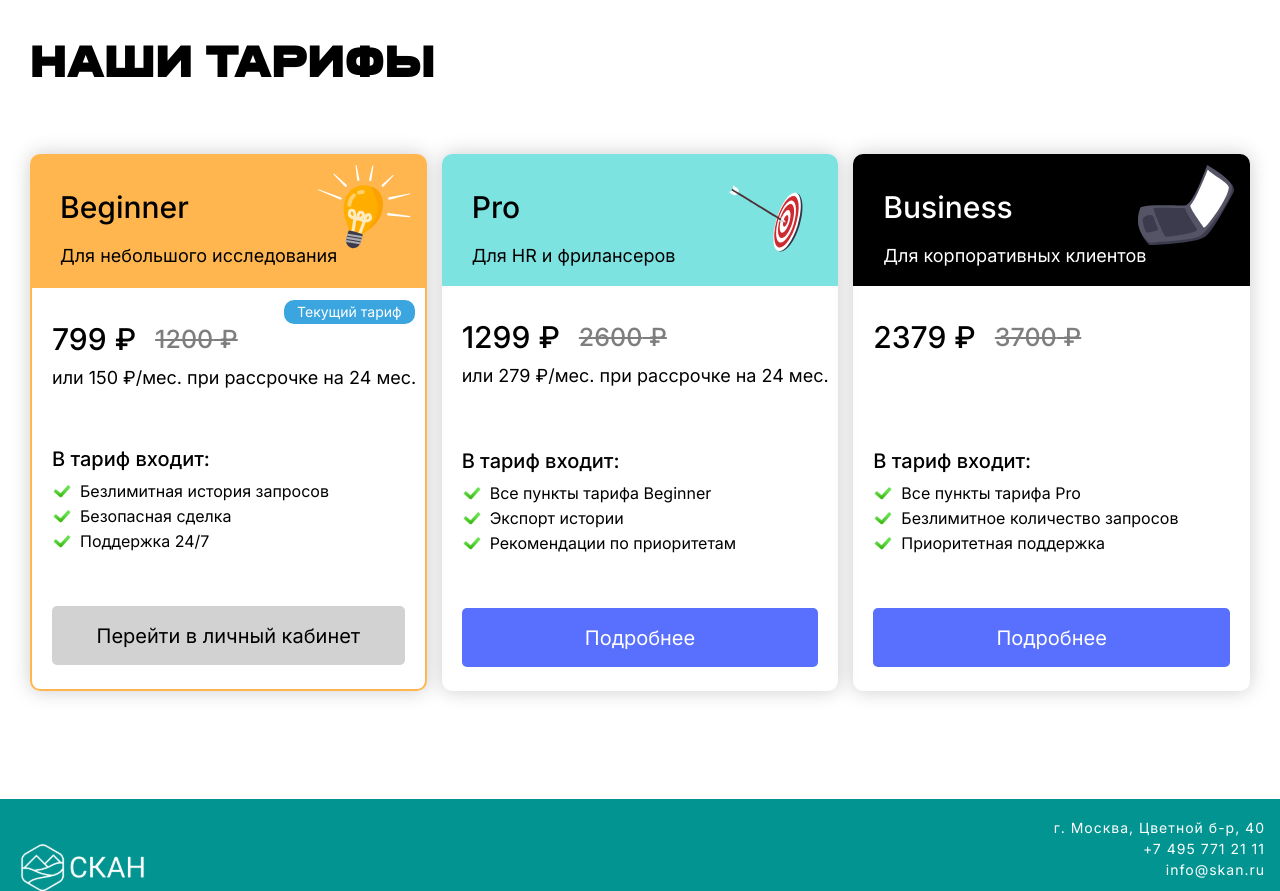
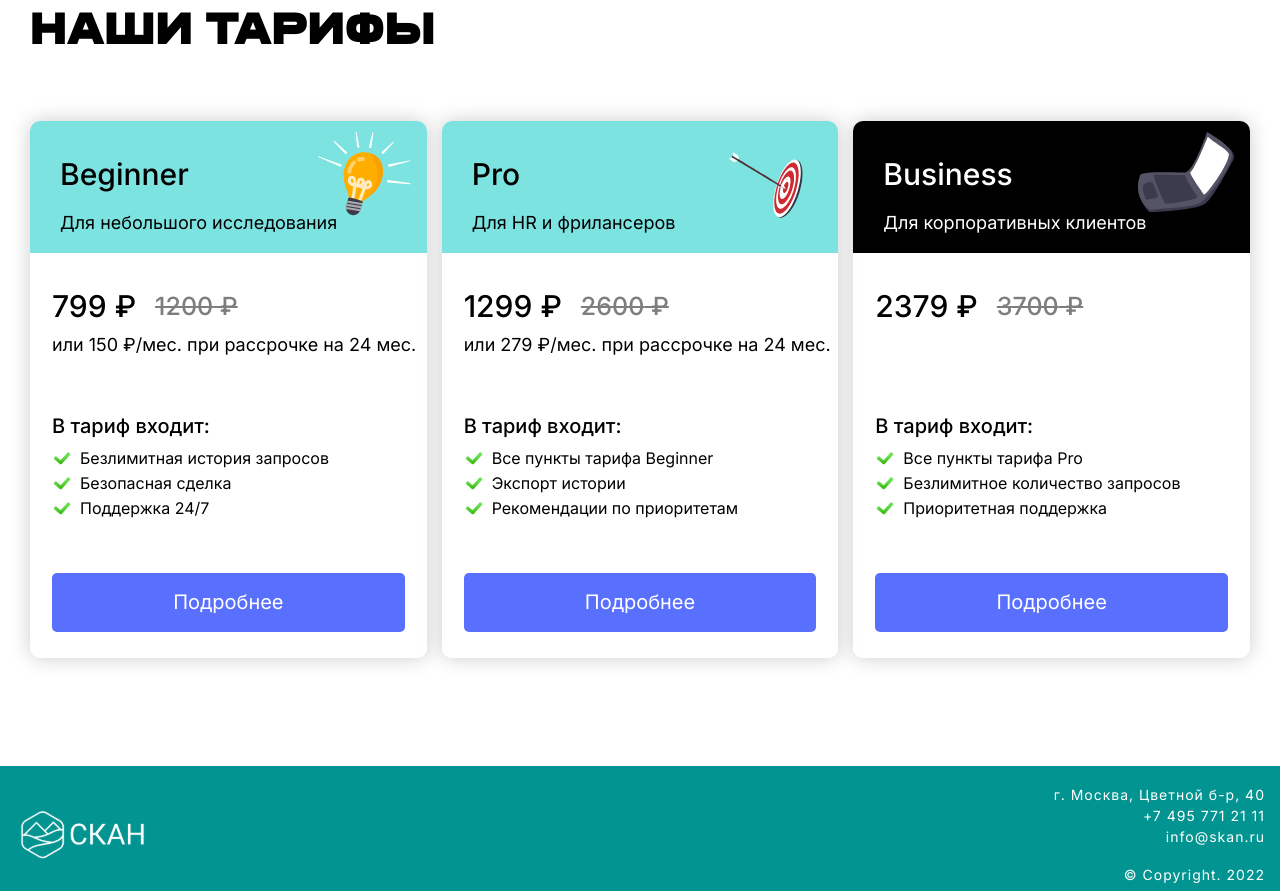
Before and after one commit to LiliiaGalkina/Scan, a React (Vite) app: page / in a window 1280 px wide. Shown: the part 1880-2771 px from the top of the page. Built offline with nearby package versions, Linux system fonts and the light colour scheme.

Commit message:
тарифы

```diff
--- a/src/App.tsx
+++ b/src/App.tsx
@@ -15,7 +15,7 @@ import { useEffect} from "react";
 
 
 function App() {
-	const { isAuth, checkAuth, userName } = useAuth();
+	const { isAuth, checkAuth, userName, tarif } = useAuth();
 
 	  useEffect(() => {
       checkAuth();
@@ -26,7 +26,7 @@ function App() {
       <div className="wrapper">
 			  <Header isAuth={isAuth} userName={userName} />
         <Routes>
-          <Route path="/" element={<MainPage isAuth={isAuth} />} />
+				  <Route path="/" element={<MainPage isAuth={isAuth} tarif={tarif} />} />
           <Route path="/auth" element={<Autification />} />
           <Route
             path="/search"
--- a/src/Context/AuthContext.tsx
+++ b/src/Context/AuthContext.tsx
@@ -6,6 +6,8 @@ interface IAuthContext {
 	checkAuth: () => void;
 	userName: string;
 	setUserName: (value: string) => void;
+	tarif: string;
+	setTarif: (value: string) => void;
 }
 
 const AuthContext = createContext<IAuthContext | null>(null);
@@ -13,6 +15,7 @@ const AuthContext = createContext<IAuthContext | null>(null);
 export const AuthProvider = ({ children }: { children: React.ReactNode }) => {
 	const [isAuth, setIsAuth] = useState(false);
 	const [userName, setUserName] = useState("");
+	const [tarif, setTarif] = useState("")
 
    const checkAuth = () => {
      const accessToken = localStorage.getItem("accessToken");
@@ -35,7 +38,7 @@ export const AuthProvider = ({ children }: { children: React.ReactNode }) => {
 
   return (
     <AuthContext.Provider
-      value={{ isAuth, setIsAuth, checkAuth, userName, setUserName }}
+      value={{ isAuth, setIsAuth, checkAuth, userName, setUserName, tarif, setTarif }}
     >
       {children}
     </AuthContext.Provider>
--- a/src/components/Main/Autification/Autification.tsx
+++ b/src/components/Main/Autification/Autification.tsx
@@ -20,7 +20,7 @@ interface IAuthRes {
 }
 
 const Autification: React.FC<IAutificationProps> = () => {
-  const { isAuth, setIsAuth, setUserName } = useAuth();
+  const { isAuth, setIsAuth, setUserName, setTarif } = useAuth();
   const [username, setUsername] = useState("");
   const [password, setPassword] = useState("");
   const [usernameWrong, setUsernameWrong] = useState(false);
@@ -30,9 +30,10 @@ const Autification: React.FC<IAutificationProps> = () => {
 
   useEffect(() => {
 	  if (isAuth) {
+		setTarif("beginner");
       navigate("/");
     }
-	  console.log(isAuth)
+    console.log(isAuth);
   }, [isAuth, navigate]);
 
   const handleGetLogin = async (event: React.FormEvent<HTMLFormElement>) => {
@@ -145,7 +146,7 @@ const Autification: React.FC<IAutificationProps> = () => {
                 type="submit"
                 disabled={!username || !password}
                 className={`${allstyle.button} ${style.authbutton}`}
-				style={{opacity: !username || !password ? "0.5" : "1"}}
+                style={{ opacity: !username || !password ? "0.5" : "1" }}
               >
                 Войти
               </button>
--- a/src/components/Main/MainPage/MainPage.tsx
+++ b/src/components/Main/MainPage/MainPage.tsx
@@ -7,10 +7,11 @@ import TarifList from "./TarifList/TarifList";
 import allstyle from "../allstyle.module.scss";
 
 interface IMainProps {
-  isAuth: boolean;
+	isAuth: boolean;
+	tarif: string;
 }
 
-const MainPage: React.FC<IMainProps> = (isAuth) => {
+const MainPage: React.FC<IMainProps> = ({ isAuth, tarif }) => {
   const navigate = useNavigate();
 
   const handGoSerchClick = (): void => {
@@ -67,7 +68,7 @@ const MainPage: React.FC<IMainProps> = (isAuth) => {
             <h2 className={`${allstyle.title} ${style.subtitle}`}>
               наши тарифы
             </h2>
-            <TarifList />
+					  <TarifList isAuth={isAuth} tarif={tarif} />
           </div>
         </section>
       </div>
--- a/src/components/Main/MainPage/TarifList/TarifList.tsx
+++ b/src/components/Main/MainPage/TarifList/TarifList.tsx
@@ -2,17 +2,87 @@ import TarifCard from "../TarifCard/TarifCard";
 import style from "./tariflist.module.scss";
 import tariflamp from "../img/tariflamp.svg";
 import tarifgoal from "../img/tarifgoal.svg";
-import tariflaptop from "../img/tariflaptop.svg"
+import tariflaptop from "../img/tariflaptop.svg";
 
-
-const TarifList = () => {
-    return (
-        <div className={style.cards}>
-            <TarifCard title="Beginner" text="Для небольшого исследования" image={tariflamp} price="799" oldprice="1200" buttonname="Перейти в личный кабинет" tariffitems={["Безлимитная история запросов", "Безопасная сделка", "Поддержка 24/7"]} colorheader="#FFB64F" colorbutton="#D2D2D2" colortitle="#000000" dopinfo="или 150 ₽/мес. при рассрочке на 24 мес." beige="Текущий тариф" colorborder="#FFB64F" colorbuttonname="#000000"/>
-             <TarifCard title="Pro" text="Для HR и фрилансеров" image={tarifgoal} price="1299" oldprice="2600" buttonname="Подробнее" tariffitems={["Все пункты тарифа Beginner", "Экспорт истории", "Рекомендации по приоритетам"]} colorheader="#7CE3E1" colorbutton="#5970FF" colortitle="#000000" dopinfo="или 279 ₽/мес. при рассрочке на 24 мес." colorbuttonname="#FFFFFF"/>
-              <TarifCard title="Business" text="Для корпоративных клиентов" image={tariflaptop} price="2379" oldprice="3700" buttonname="Подробнее" tariffitems={["Все пункты тарифа Pro", "Безлимитное количество запросов", "Приоритетная поддержка"]} colorheader="#000000" colorbutton="#5970FF" colortitle="#FFFFFF" colorbuttonname="#FFFFFF"/>
-        </div>
-    )
+interface ITarifsProps {
+  isAuth: boolean;
+  tarif: string;
 }
 
+const TarifList: React.FC<ITarifsProps> = ({ isAuth, tarif }) => {
+  return (
+    <div className={style.cards}>
+      <TarifCard
+        title="Beginner"
+        text="Для небольшого исследования"
+        image={tariflamp}
+        price="799"
+        oldprice="1200"
+        buttonname={
+          isAuth && tarif === "beginner"
+            ? "Перейти в личный кабинет"
+            : "Подробнее"
+        }
+        tariffitems={[
+          "Безлимитная история запросов",
+          "Безопасная сделка",
+          "Поддержка 24/7",
+        ]}
+        colorheader={isAuth && tarif === "beginner" ? "#FFB64F" : "#7CE3E1"}
+        colorbutton={isAuth && tarif === "beginner" ? "#D2D2D2" : "#5970FF"}
+        colortitle="#000000"
+        dopinfo="или 150 ₽/мес. при рассрочке на 24 мес."
+        beige={isAuth && tarif === "beginner" ? "Текущий тариф" : ""}
+        colorborder={isAuth && tarif === "beginner" ? "#FFB64F" : "#FFFFFF"}
+        colorbuttonname={isAuth && tarif === "beginner" ? "#000000" : "#FFFFFF"}
+      />
+      <TarifCard
+        title="Pro"
+        text="Для HR и фрилансеров"
+        image={tarifgoal}
+        price="1299"
+        oldprice="2600"
+        buttonname={
+          isAuth && tarif === "pro" ? "Перейти в личный кабинет" : "Подробнее"
+        }
+        tariffitems={[
+          "Все пункты тарифа Beginner",
+          "Экспорт истории",
+          "Рекомендации по приоритетам",
+        ]}
+        colorheader={isAuth && tarif === "pro" ? "#FFB64F" : "#7CE3E1"}
+        colorbutton={isAuth && tarif === "pro" ? "#D2D2D2" : "#5970FF"}
+        colortitle="#000000"
+        dopinfo="или 279 ₽/мес. при рассрочке на 24 мес."
+        beige={isAuth && tarif === "pro" ? "Текущий тариф" : ""}
+        colorborder={isAuth && tarif === "pro" ? "#FFB64F" : "#FFFFFF"}
+        colorbuttonname={isAuth && tarif === "pro" ? "#000000" : "#FFFFFF"}
+      />
+      <TarifCard
+        title="Business"
+        text="Для корпоративных клиентов"
+        image={tariflaptop}
+        price="2379"
+        oldprice="3700"
+        buttonname={
+          isAuth && tarif === "business"
+            ? "Перейти в личный кабинет"
+            : "Подробнее"
+        }
+        tariffitems={[
+          "Все пункты тарифа Pro",
+          "Безлимитное количество запросов",
+          "Приоритетная поддержка",
+        ]}
+        colorheader={isAuth && tarif === "business" ? "#FFB64F" : "#000000"}
+        colorbutton={isAuth && tarif === "business" ? "#D2D2D2" : "#5970FF"}
+        colortitle={isAuth && tarif === "business" ? "000000" : "#FFFFFF"}
+        beige={isAuth && tarif === "business" ? "Текущий тариф" : ""}
+        colorborder={isAuth && tarif === "business" ? "#FFB64F" : "#FFFFFF"}
+        colorbuttonname={isAuth && tarif === "business" ? "#000000" : "#FFFFFF"}
+      />
+    </div>
+  );
+};
+
 export default TarifList;
```
Lines whose indentation alone changed are shown as unchanged.
